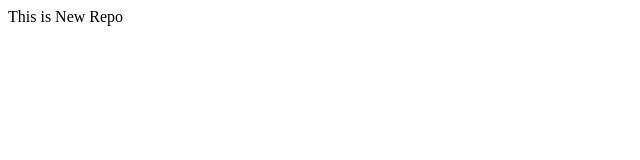
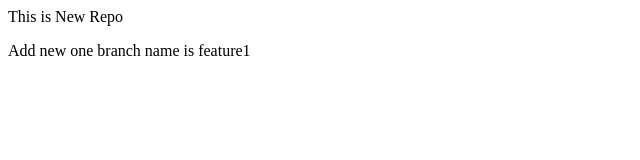
Before and after one commit to Ani165/LocalRepo, a plain HTML site: page index.html in a window 1280 px wide. Shown: the whole page, without its empty margins (0-640 px from the left). Drawn offline with Linux system fonts and the light colour scheme.

Commit message:
add new feature

```diff
--- a/index.html
+++ b/index.html
@@ -1 +1,2 @@
 <p>This is New Repo</p>
+<p>Add new one branch name is feature1</p>
```
